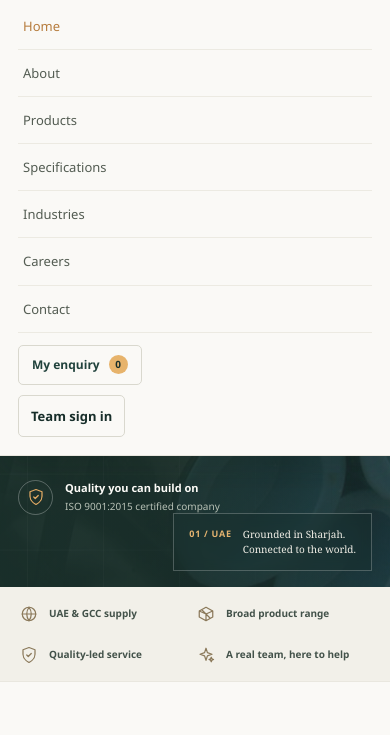
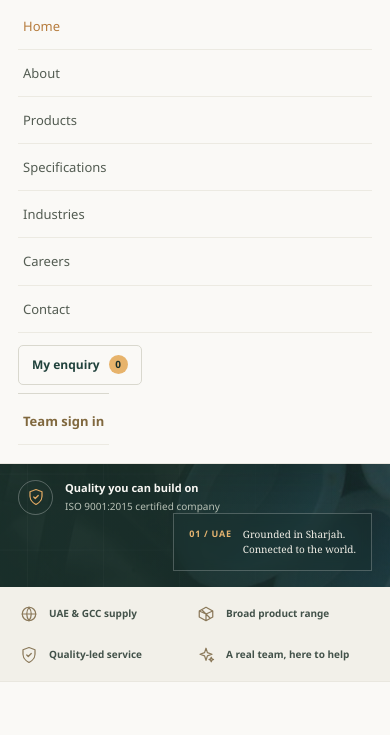
Before and after one commit to nashit-mohammad/Coremetal, a plain HTML site: page index.html in a window 390 px wide. Both pictures are taken after a click on the button "Menu". Shown: the part 109-844 px from the top of the page. Drawn offline with Linux system fonts and the light colour scheme.

Commit message:
menu desgin

```diff
--- a/styles.css
+++ b/styles.css
@@ -302,22 +302,22 @@
 }
 
 .team-login-link {
-  padding-inline: 11px;
-  border: 1px solid #d9d8ce;
-  border-radius: var(--radius);
-  color: var(--green-dark);
-  font-weight: 700;
+  margin-left: 4px;
+  padding-left: 17px;
+  color: #80683e;
+  font-weight: 650;
   white-space: nowrap;
 }
 
-.team-login-link::after {
-  display: none;
-}
-
-.team-login-link:hover {
-  border-color: var(--green);
-  background: var(--green);
-  color: var(--white);
+.team-login-link::before {
+  position: absolute;
+  top: 50%;
+  left: 0;
+  width: 1px;
+  height: 22px;
+  transform: translateY(-50%);
+  background: #d9d8ce;
+  content: "";
 }
 
 .quote-badge {
@@ -2776,7 +2776,8 @@
   }
 
   .team-login-link {
-    padding-inline: 8px;
+    margin-left: 0;
+    padding-left: 13px;
   }
 
   .quote-nav {
@@ -2882,9 +2883,13 @@
 
   .team-login-link {
     align-self: flex-start;
-    margin-top: 10px;
-    padding: 9px 12px;
-    border: 1px solid #d9d8ce;
+    margin-top: 8px;
+    padding: 16px 5px 12px;
+    border-top: 1px solid #d9d8ce;
+  }
+
+  .team-login-link::before {
+    display: none;
   }
 
   .nav-link::after {
```
